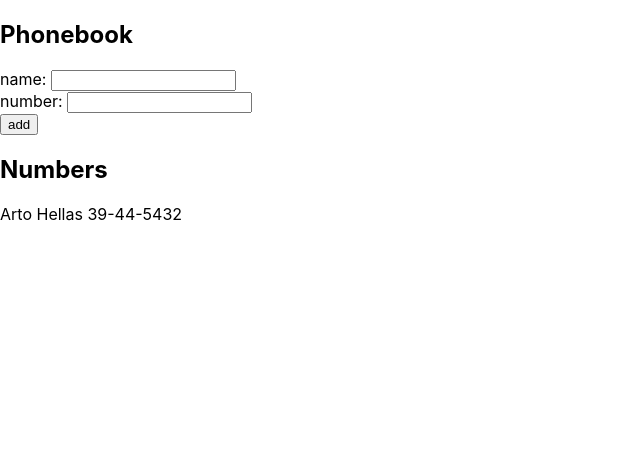
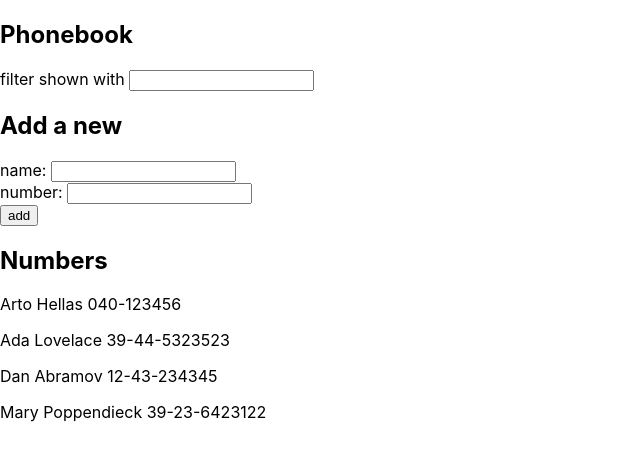
Before and after one commit to domssilva/fullstackopen, a React (Create React App) app in the folder part2/phonebook/: page / in a window 1280 px wide. Shown: the top 460 px of the page, without its empty margins (0-640 px from the left). Built offline with nearby package versions, Linux system fonts and the light colour scheme.

Commit message:
[part2] - assignment 2.9

```diff
--- a/part2/phonebook/src/App.js
+++ b/part2/phonebook/src/App.js
@@ -1,15 +1,16 @@
-import React, {useState} from 'react';
+import React, {useState, useEffect} from 'react';
 
 const App = () => {
 
   const [newName, setNewName] = useState('')
   const [newNumber, setNewNumber] = useState('')
   const [persons, setPersons] = useState([
-    {
-      name: 'Arto Hellas',
-      number: '39-44-5432'
-    }
+    { name: 'Arto Hellas', number: '040-123456' },
+    { name: 'Ada Lovelace', number: '39-44-5323523' },
+    { name: 'Dan Abramov', number: '12-43-234345' },
+    { name: 'Mary Poppendieck', number: '39-23-6423122' }
   ])
+  const [filterSearch, setFilterSearch] = useState('')
 
   const handleInputNameChange = (event) => {
     const nameToAdd = event.target.value
@@ -49,9 +50,28 @@ const App = () => {
     setNewName('')
   }
 
+  const handleInputFilterChange = (event) => {
+    setFilterSearch(event.target.value)
+  }
+
+  // useEffect(() => {
+  //   if (filterSearch !== '') {
+  //     console.log(
+  //       persons.filter(obj => obj.name.toLowerCase().includes(filterSearch.toLowerCase()))
+  //     )
+  //   }
+  // }, [filterSearch])
+
+  let filtered = persons.filter(obj => obj.name.toLowerCase().includes(filterSearch.toLowerCase()))
+  console.log(filtered)
+
   return (
     <div>
       <h2>Phonebook</h2>
+      <div>
+        filter shown with <input value={filterSearch} onChange={handleInputFilterChange}/>
+      </div>
+      <h2>Add a new</h2>
       <form>
         <div>
           name: <input value={newName} onChange={handleInputNameChange}/>
@@ -66,7 +86,7 @@ const App = () => {
         </div>
       </form>
       <h2>Numbers</h2>
-        {
+        {/* {
           persons.map(
             ({name, number}) => (
               <p key={name}>
@@ -74,6 +94,11 @@ const App = () => {
               </p>
             )
           )
+        } */}
+        {
+          filtered.map(({name, number}) => <p key={name}>
+            <span>{name}</span> <span>{number}</span>
+          </p>)
         }
     </div>
   )
```
